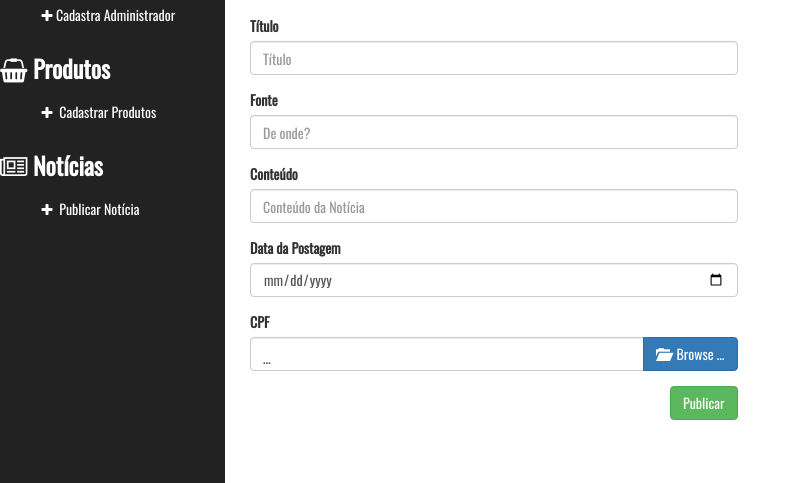
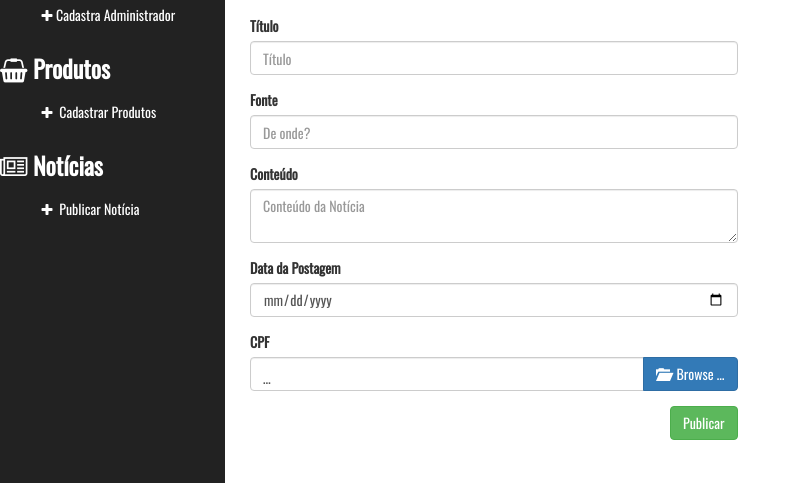
Before and after one commit to V1n1c1us/cespolpolitecnico, a PHP site: page /admin/publicar-noticia.php in a window 1280 px wide. Shown: the part 211-694 px from the top of the page, without its empty margins (0-801 px from the left). Run offline with PHP 8.4, Linux system fonts and the light colour scheme; some libraries are stand-ins or nearby versions.

Commit message:
Limite de caracteres na exibicao da noticia resumida

```diff
--- a/admin/Views/noticia-form.php
+++ b/admin/Views/noticia-form.php
@@ -18,7 +18,7 @@
     </div>
     <div class="form-group">
         <label for="conteudo">Conteúdo</label>
-        <input type="text" class="form-control" id="conteudo" placeholder="Conteúdo da Notícia" name="conteudo" required>
+        <textarea class="form-control" id="conteudo" placeholder="Conteúdo da Notícia" name="conteudo" required></textarea>
     </div>
     <div class="form-group">
         <label for="data">Data da Postagem</label>
--- a/index.php
+++ b/index.php
@@ -100,7 +100,7 @@ include('DB/connect.php');
 
                             <small><i class="pull-right fa fa-calendar fa-lg"> <?php echo $data; ?></i></small>
 
-                            <p><?php echo $conteudo; ?></p>
+                            <p><?php echo substr($conteudo,0, 200);?>...</p>
 
                             <p><a class="btn btn-primary" href="noticia.php?id=<?php echo $id; ?>" role="button">Leia
                                     Mais.. &raquo;</a></p>
```
Also changed, not shown: admin/funcoes/fotosNoticia/liberta.jpg (added).
